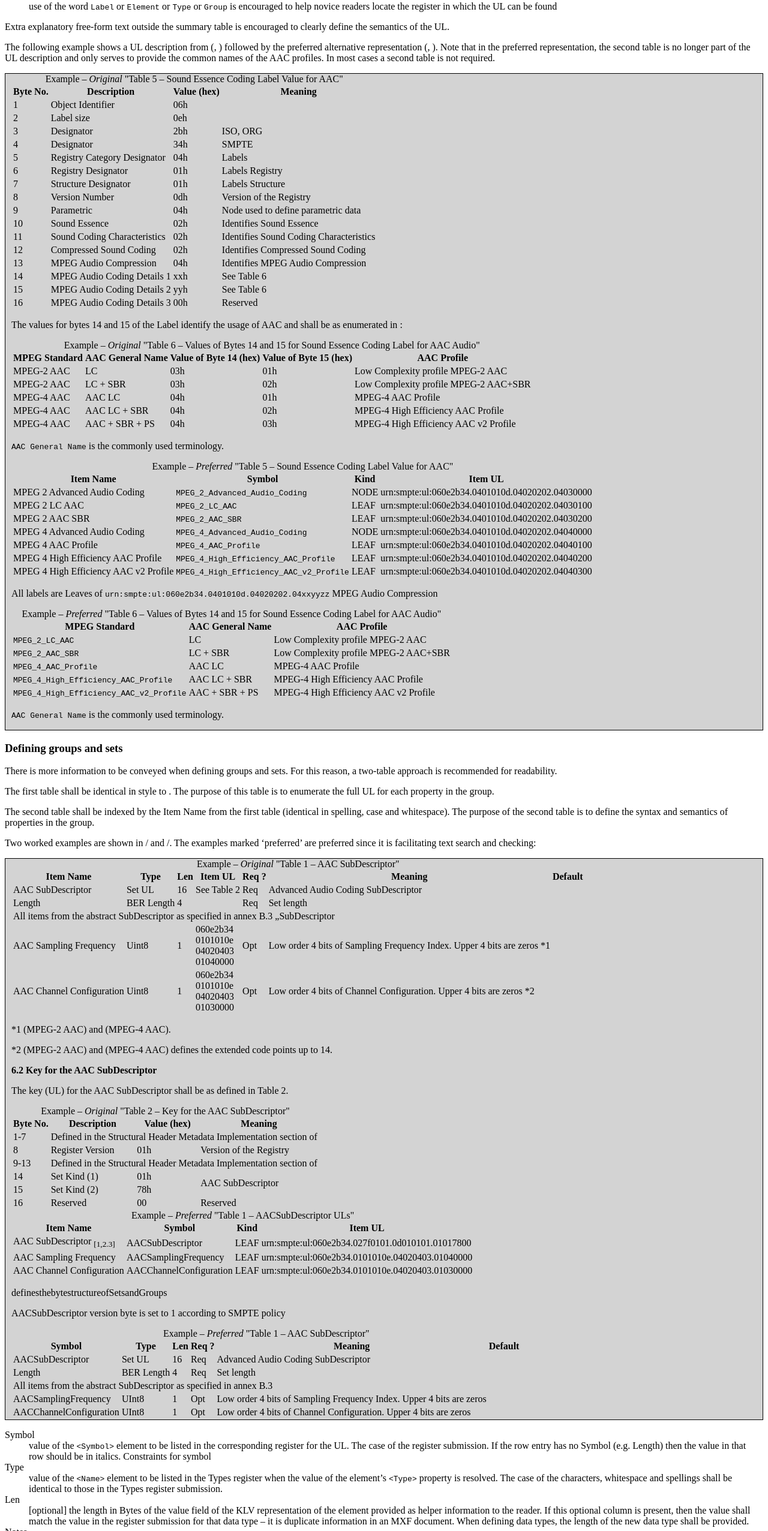
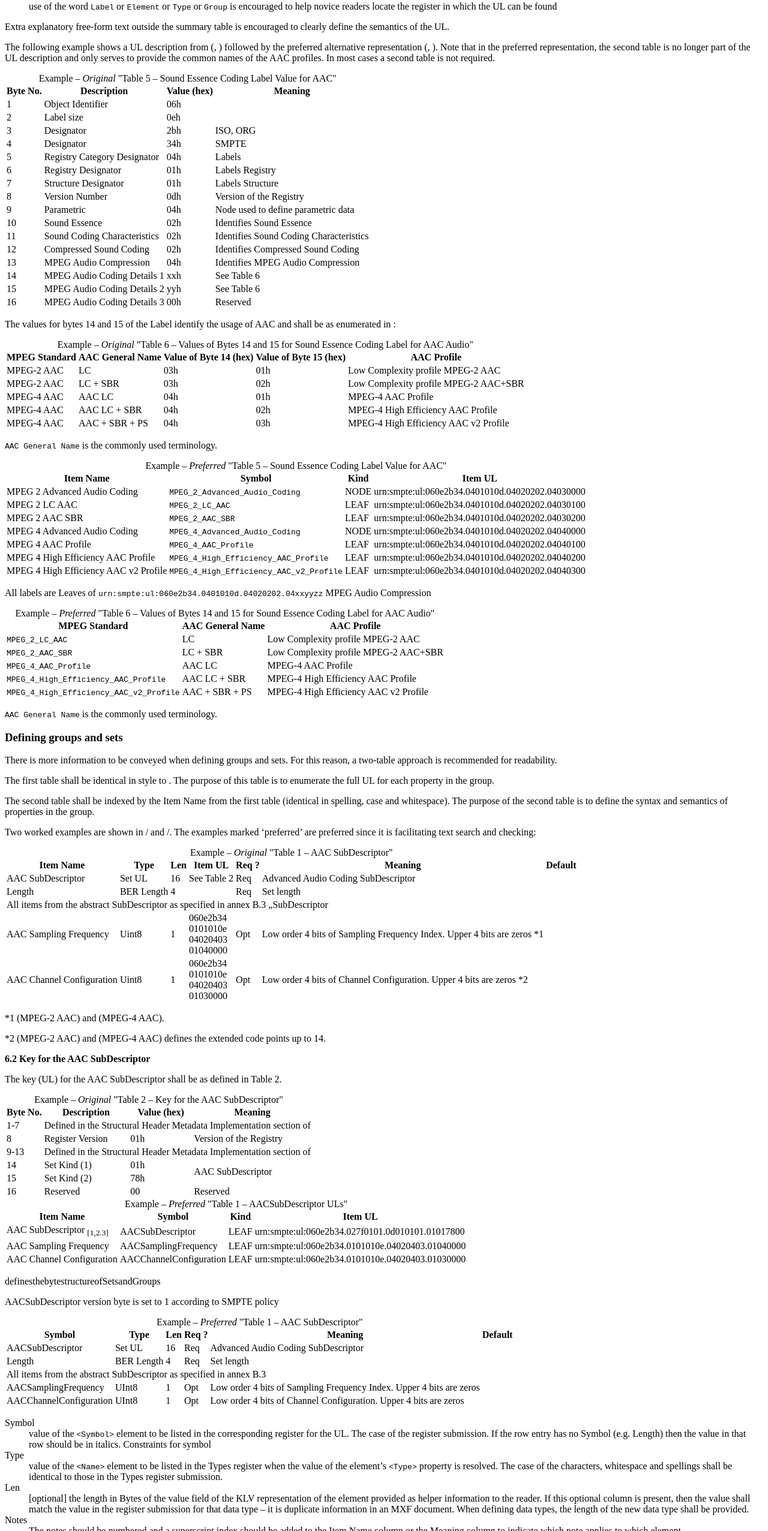
Before and after one commit to SMPTE/ag-24, a website: page doc/main.html in a window 1280 px wide. Shown: the part 907-3460 px from the top of the page at 60% size. Drawn offline with Linux system fonts and the light colour scheme.

Commit message:
remove styles

```diff
--- a/doc/main.html
+++ b/doc/main.html
@@ -136,7 +136,7 @@
         </p>
 
         <div class="example">
-          <div style="border: 1px solid; padding-left: 10px; padding-right: 10px; background-color: lightgrey;">
+          <div>
 
             <table id="table-sound-coding">
               <caption>Example – <em>Original</em> "Table 5 – Sound Essence Coding Label Value for AAC"</caption>
@@ -425,7 +425,7 @@
         </p>
 
         <div class="example">
-          <div style="border: 1px solid; padding-left: 10px; padding-right: 10px; background-color: lightgrey;">
+          <div>
 
             <table id="table-aac-sub">
               <caption>Example – <em>Original</em> "Table 1 – AAC SubDescriptor"</caption>
@@ -692,7 +692,7 @@ The element with symbol AACSubDescriptor should ...
         </p>
 
       <div class="example">
-        <div style="border: 1px solid; padding-left: 10px; padding-right: 10px; background-color: lightgrey;">
+        <div>
 
           <p><b>Annex B – ULs Registered in this Document (Informative)</b></p>
           <p><b>B.1 Elements registered in this document</b></p>
```
